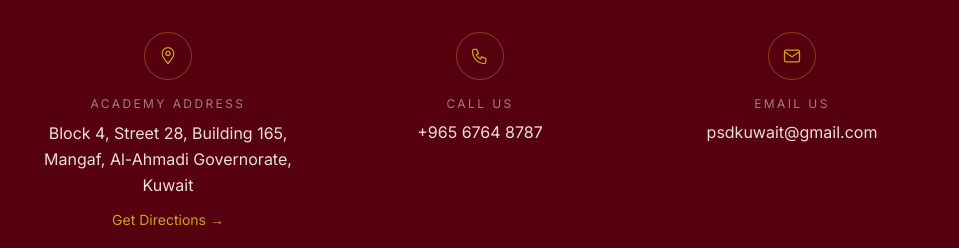
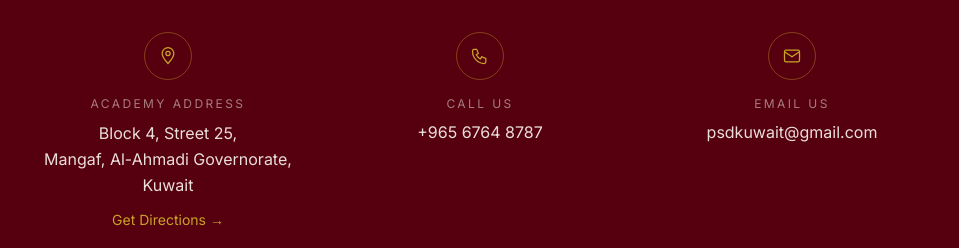
Before and after one commit to MithulKRS/Prathibha-School-of-Dance, a plain HTML site: page index.html in a window 1280 px wide. Shown: the part 4160-4408 px from the top of the page, without its empty margins (160-1119 px from the left). Drawn offline with nearby package versions, Linux system fonts and the light colour scheme; a web font is replaced by a local one.

Commit message:
address changed

```diff
--- a/index.html
+++ b/index.html
@@ -438,7 +438,7 @@
               <svg viewBox="0 0 24 24" fill="none" stroke="currentColor" stroke-width="1.5" class="w-5 h-5"><path d="M12 21s-7-7.5-7-12a7 7 0 1 1 14 0c0 4.5-7 12-7 12z"/><circle cx="12" cy="9" r="2.5"/></svg>
             </span>
             <p class="text-xs tracking-[0.2em] uppercase text-cream/50 mb-2">Academy Address</p>
-            <p class="text-cream/90 leading-relaxed">Block 4, Street 28, Building 165,<br>Mangaf, Al-Ahmadi Governorate, Kuwait</p>
+            <p class="text-cream/90 leading-relaxed">Block 4, Street 25,<br>Mangaf, Al-Ahmadi Governorate, Kuwait</p>
             <a href="https://maps.app.goo.gl/6eXpiknGN6Hf24E87" target="_blank" rel="noopener noreferrer" class="inline-block mt-3 text-sm text-gold hover:text-gold-light transition-colors">Get Directions &rarr;</a>
           </div>
 
```
